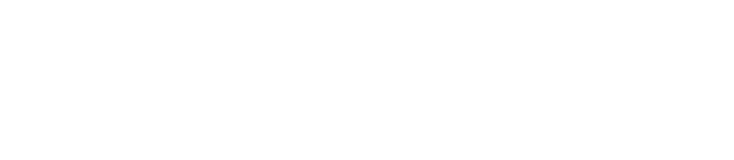
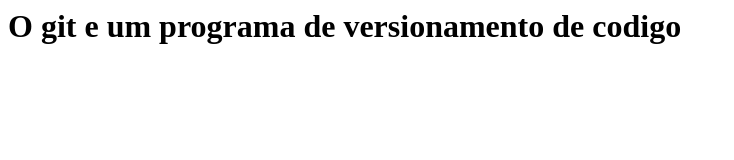
Before and after one commit to matrixsly/apredendo-a-mexe-no-git, a plain HTML site: page index.html in a window 1280 px wide. Shown: the whole page, without its empty margins (0-734 px from the left). Drawn offline with Linux system fonts and the light colour scheme.

Commit message:
adicionando informações

```diff
--- a/index.html
+++ b/index.html
@@ -6,6 +6,7 @@
           </title>
      </head>
      <body>
+          <h1>O git e um programa de versionamento de codigo</h1>
 
      </body>
 </html>
```
